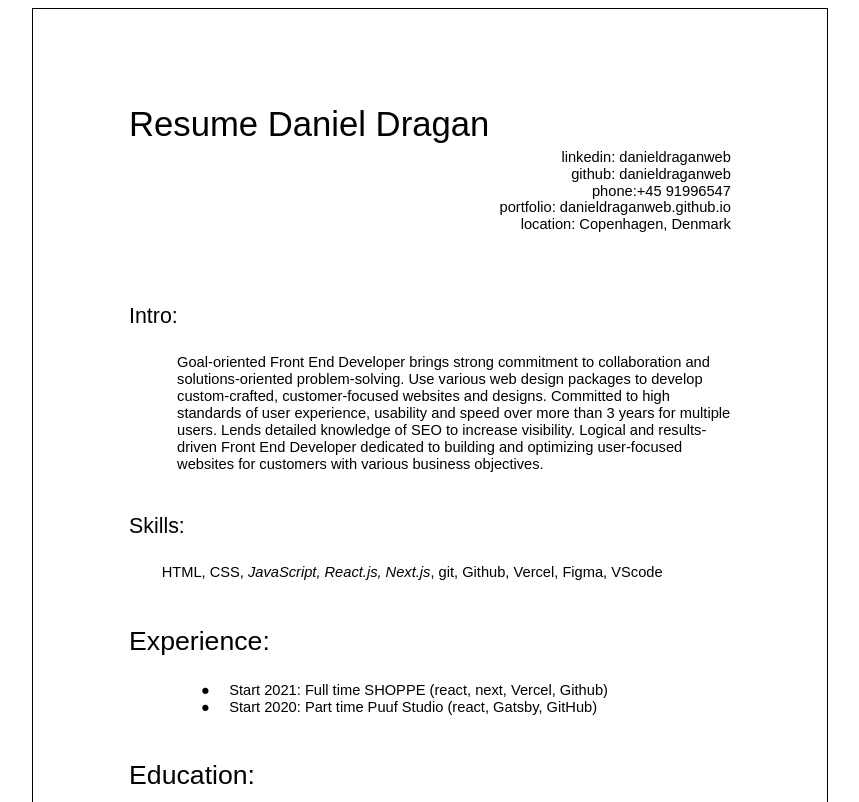
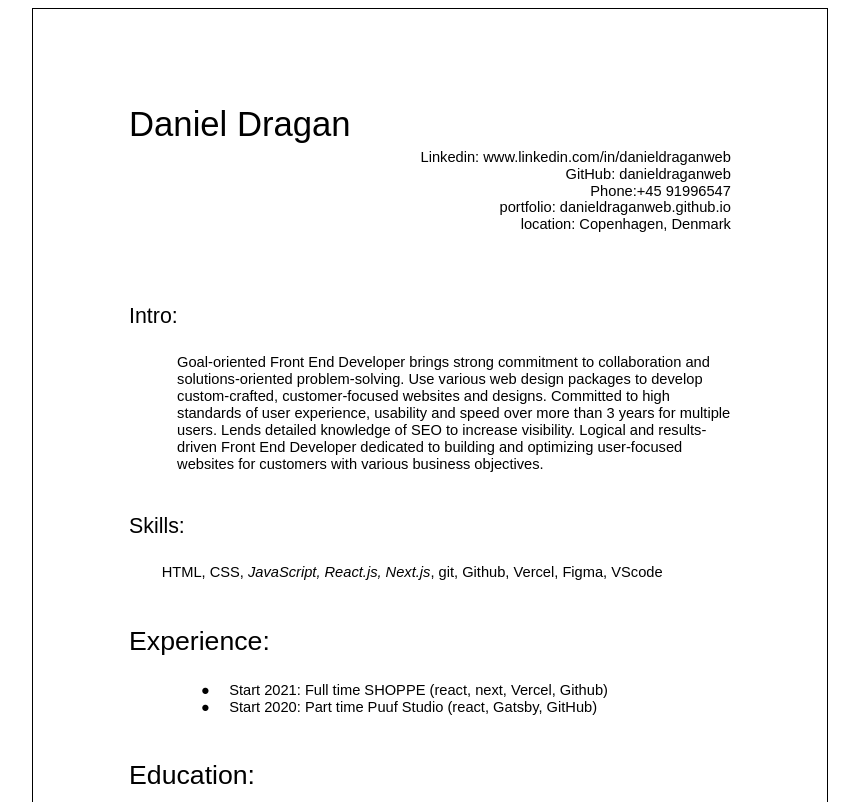
Before and after one commit to danieldraganweb/danieldraganweb.github.io, a plain HTML site: page index.html in a window 1280 px wide. Shown: the top 802 px of the page, without its empty margins (210-1069 px from the left). Drawn offline with Linux system fonts and the light colour scheme.

Commit message:
Text change and link updates in the contact area

```diff
--- a/index.html
+++ b/index.html
@@ -14,11 +14,13 @@
     "
   >
     <p class="c14 title" id="h.sxeefyw7bq9m">
-      <span class="c15">Resume Daniel Dragan</span>
+      <span class="c15">Daniel Dragan</span>
     </p>
-    <p class="c3"><span class="c6">linkedin: danieldraganweb </span></p>
-    <p class="c3"><span class="c6">github: danieldraganweb</span></p>
-    <p class="c3"><span class="c6">phone:+45 91996547</span></p>
+    <p class="c3">
+      <span class="c6">Linkedin: www.linkedin.com/in/danieldraganweb </span>
+    </p>
+    <p class="c3"><span class="c6">GitHub: danieldraganweb</span></p>
+    <p class="c3"><span class="c6">Phone:+45 91996547</span></p>
     <p class="c3">
       <span class="c6">portfolio: danieldraganweb.github.io</span>
     </p>
```
